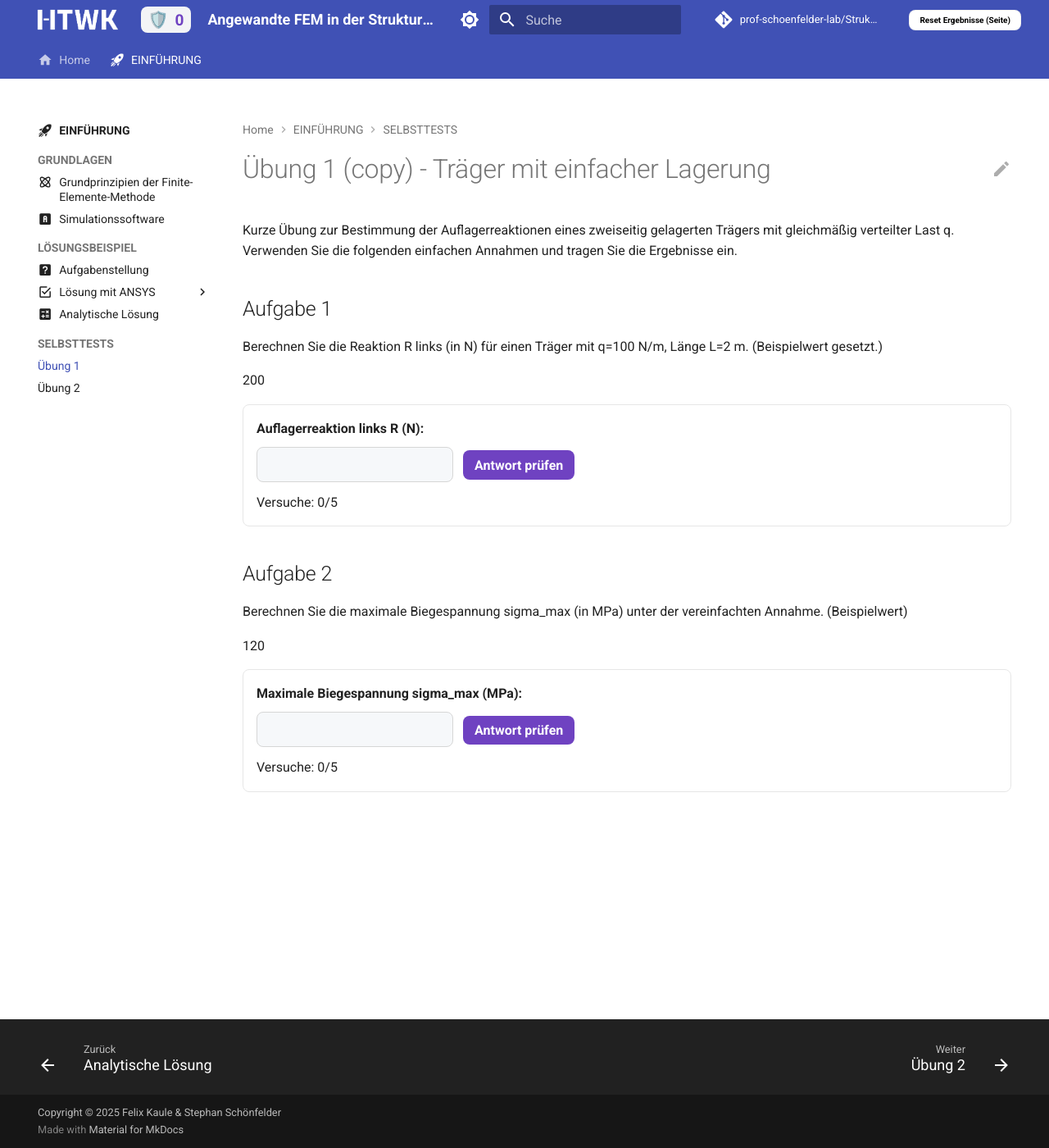
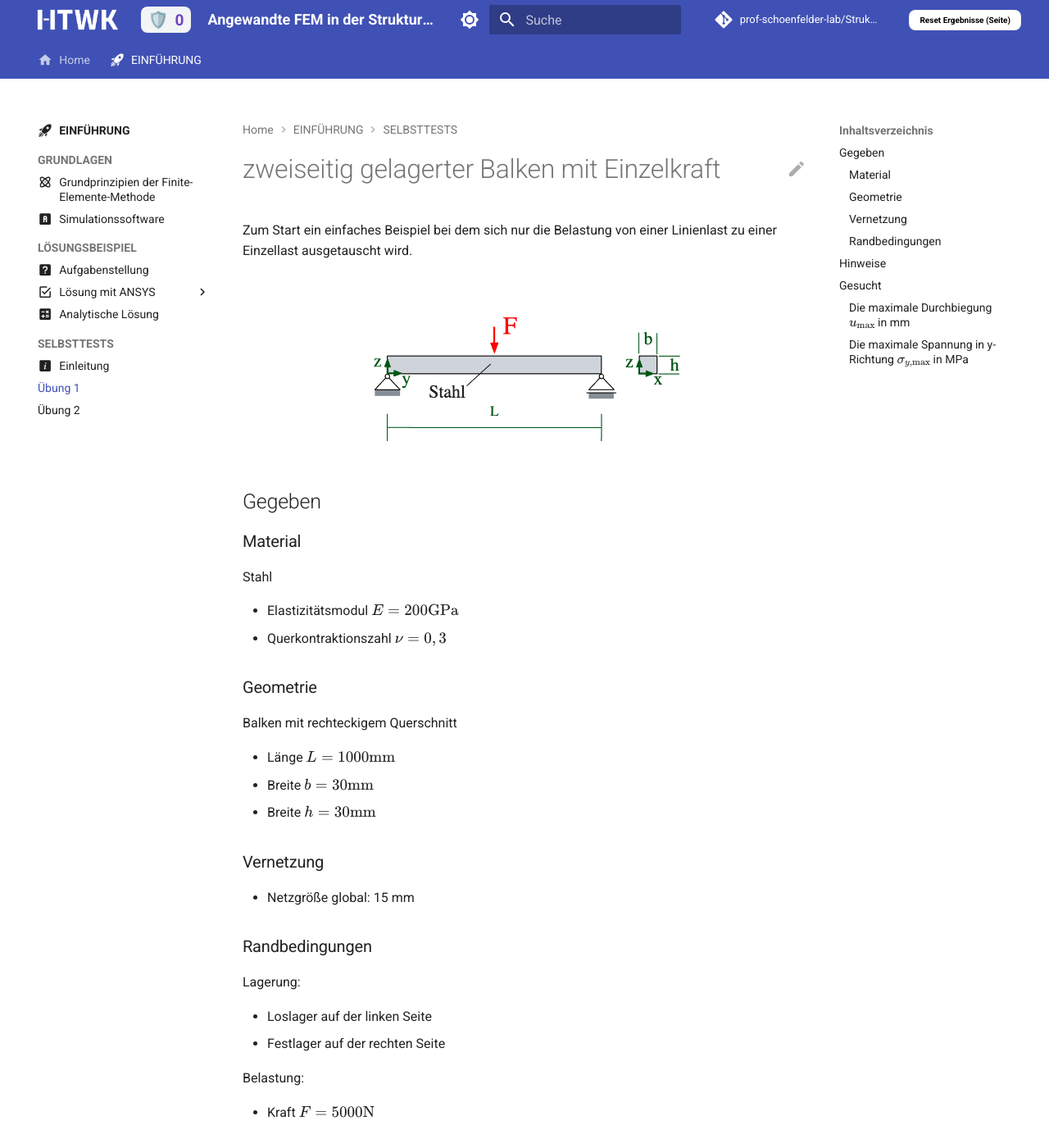
Before and after one commit to prof-schoenfelder-lab/Strukturmechanik, an MkDocs documentation site: the page built from docs/P1_Einfuehrung/03_Selbsttests/Uebung-1.md, in a window 1280 px wide and 1400 px high. Shown: the whole window at 82% size. Built offline with MkDocs 1.6.1 and Material for MkDocs 9.7.7, drawn with Linux system fonts in a browser that asks for light colours; comment, search, counter and statistics services are not loaded; some of the changed text lies outside the part shown.

Commit message:
CSS Inline Highlight angepasst, Navigation added, Uebung1 added

```diff
--- a/docs/P1_Einfuehrung/03_Selbsttests/Uebung-1.md
+++ b/docs/P1_Einfuehrung/03_Selbsttests/Uebung-1.md
@@ -1,27 +1,108 @@
 ---
 title: Übung 3 - Träger mit einfacher Lagerung
 hide:
-  - toc
 ---
 
-# Übung 1 (copy) - Träger mit einfacher Lagerung
+# zweiseitig gelagerter Balken mit Einzelkraft
 
-Kurze Übung zur Bestimmung der Auflagerreaktionen eines zweiseitig gelagerten Trägers mit gleichmäßig verteilter Last q. Verwenden Sie die folgenden einfachen Annahmen und tragen Sie die Ergebnisse ein.
+Zum Start ein einfaches Beispiel bei dem sich nur die Belastung von einer Linienlast zu einer Einzellast ausgetauscht wird.
 
-## Aufgabe 1
+<figure style="text-align:center;">
+  <img src="../images/Uebung-01.png" alt="Aufgabenstellung Übung 1" width="400" class="no-lightbox">
+</figure>
 
-Berechnen Sie die Reaktion R links (in N) für einen Träger mit q=100 N/m, Länge L=2 m. (Beispielwert gesetzt.)
+## Gegeben
 
-200
-<div class="numeric-question" data-answer="200" data-tolerance="5" data-points="5" data-attempts="5"  data-hints="Summe der vertikalen Kräfte muss Null sein|Symmetrie nutzen">
-  <p>Auflagerreaktion links R (N):</p>
+### Material
+
+Stahl
+
+- Elastizitätsmodul $E=200 \mathrm{GPa}$
+- Querkontraktionszahl $\nu=0,3$
+
+### Geometrie
+
+Balken mit rechteckigem Querschnitt
+
+- Länge $L=1000 \mathrm{mm}$
+- Breite $b=30 \mathrm{mm}$
+- Breite $h=30 \mathrm{mm}$
+
+### Vernetzung
+
+- Netzgröße global: 15 mm
+
+
+### Randbedingungen
+
+Lagerung:
+
+- Loslager auf der linken Seite
+- Festlager auf der rechten Seite
+
+Belastung:
+
+- Kraft $F=5000 \mathrm{N}$
+
+## Hinweise
+
+<div class="steps" markdown="1">
+
+  <div class="step">
+    <p class="step-title" role="heading" aria-level="2">Analyse duplizieren</p>
+    <p>Im Workbench Projektmenü auf das Dreieck der bereits vorhandenen Analyse <code>klicken</code> und <code>Duplicate</code> auswählen</p>
+    <figure style="text-align:center;">
+    <img src="../images/Analyse_duplizieren.png" alt="Aufgabenstellung" width="300" class="no-lightbox">
+    </figure>
+  </div>
+
+  <div class="step">
+    <p class="step-title" role="heading" aria-level="2">Analyse umbennen und Geometrie in SpaceClaim öffnen</p>
+    <p>Analyse durch Doppelklick auf Namen ändern und mit <code>Rechtsklick</code> auf <code>Geometry</code> und <code>Edit Geometry in SpaceClaim...</code> auswählen</p>
+    <figure style="text-align:center;">
+    <img src="../images/Analyse_duplizieren2.png" alt="Aufgabenstellung" width="300" class="no-lightbox">
+    </figure>
+  </div>
+
+  <div class="step">
+    <p class="step-title" role="heading" aria-level="2">In SpaceClaim: Split-Tool auswählen</p>
+    <p>Auf den Reiter <code>Design</code> klicken und <code>Split</code> auswählen</p>
+    <figure style="text-align:center;">
+    <img src="../images/Kante_erzeugen1.png" alt="Split Tool" width="500" class="no-lightbox">
+    </figure>
+  </div>
+
+  <div class="step">
+    <p class="step-title" role="heading" aria-level="2">In SpaceClaim: Fläche in der Mitte teilen</p>
+    <p>Obere Fläche <code>anklicken</code> und Mauszeiger auf Kante <code>bewegen</code> (nicht klicken) und mit <code>TAB</code> zur Prozentanzeige wechseln. Anschließend <code>50</code> eingeben und mit <code>ENTER</code> bestätigen.</p>
+    <figure style="text-align:center;">
+    <img src="../images/Kante_erzeugen2.png" alt="Fläche halbieren" width="400" class="no-lightbox">
+    </figure>
+  </div>
+
+  <div class="step">
+    <p class="step-title" role="heading" aria-level="2">Im Projektmenü: Geometrie neu reinladen und Mechanical öffnen</p>
+    <p><code>Rechtsklick</code> auf <code>Model</code> und anschließend auf <code>Update</code> und dann auf <code>Edit...</code> klicken.</p>
+    <figure style="text-align:center;">
+    <img src="../images/Geometrie_updaten.png" alt="Fläche halbieren" width="300" class="no-lightbox">
+    </figure>
+  </div>
+
+  <div class="step">
+    <p class="step-title" role="heading" aria-level="2">Im Mechanical: Alte Flächenlast löschen</p>
+    <p><code>Im Strukturbaum Rechtsklick</code> auf <code>Force (alte Flächenlast)</code> und anschließend auf <code>Delete</code> klicken.</p>
+  </div>
+
 </div>
 
-## Aufgabe 2
+## Gesucht
 
-Berechnen Sie die maximale Biegespannung sigma_max (in MPa) unter der vereinfachten Annahme. (Beispielwert)
+### Die maximale Durchbiegung $u_{\max }$ in mm
 
-120
-<div class="numeric-question" data-answer="120" data-tolerance="5" data-points="5" data-attempts="5"  data-hints="E-Modul wird nicht benötigt für dieses vereinfachte Beispiel|Nutze bekannte Formeln für Biegung">
-  <p>Maximale Biegespannung sigma_max (MPa):</p>
+<div class="numeric-question" data-answer="7.378" data-tolerance="0.1" data-points="5" data-attempts="5"  data-hints="Einheit auf mm gewechselt? Kraft auf -5000N in z-Richtung auf der Kante?">
 </div>
+
+### Die maximale Spannung in y-Richtung $\sigma_{y, \max }$ in MPa
+
+<div class="numeric-question" data-answer="275.03" data-tolerance="0.5" data-points="5" data-attempts="5"  data-hints="Einheit auf mm gewechselt? Kraft auf -5000N in z-Richtung auf der Kante?">
+</div>
--- a/docs/styles/overrides.css
+++ b/docs/styles/overrides.css
@@ -1,18 +1,23 @@
 /* Global overrides for tutorial player defaults */
-:root{
-  --tp-fixed-height:700px; /* default player height (can be overridden per-embed) */
-  --tp-pill-min-height:48px; /* baseline pill height */
+:root {
+  --tp-fixed-height: 700px;
+  /* default player height (can be overridden per-embed) */
+  --tp-pill-min-height: 48px;
+  /* baseline pill height */
 }
 
 /* Example helper: smaller global player if you want site-wide compact players */
-.site-wide-compact { --tp-fixed-height:900px }
+.site-wide-compact {
+  --tp-fixed-height: 900px
+}
 
 /* Make embeds centered by default. Control width with --tp-max-width or inline width. */
-.tutorial-embed{
-  display:block;
-  width:100%;
-  max-width:var(--tp-max-width,900px);
-  margin:0 auto 18px auto; /* centered with a little bottom gap */
+.tutorial-embed {
+  display: block;
+  width: 100%;
+  max-width: var(--tp-max-width, 900px);
+  margin: 0 auto 18px auto;
+  /* centered with a little bottom gap */
 }
 
 /* Example: per-embed override
@@ -20,11 +25,45 @@
 */
 
 /* Deaktiviert die Einklappbarkeit der Navigation */
-.md-nav__item--nested > input {
+.md-nav__item--nested>input {
   display: none;
 }
 
 /* Stellt sicher, dass alle Navigationselemente sichtbar sind */
-.md-nav__item--nested > .md-nav__list {
+.md-nav__item--nested>.md-nav__list {
   display: block;
 }
+
+/* Global inline-code style: match the visual appearance used inside .step (pill-like) */
+:root {
+  --inline-code-bg: rgba(47, 106, 246, .10);
+  --inline-code-border: rgba(47, 106, 246, .22);
+  --inline-code-color: #1a3ba8;
+  --inline-code-radius: 6px;
+  --inline-code-pad-y: .12em;
+  --inline-code-pad-x: .40em;
+}
+
+/* Apply to inline <code> inside the rendered Markdown content (but not code blocks in <pre>) */
+.md-typeset :not(pre)>code,
+.md-content :not(pre)>code {
+  background: var(--inline-code-bg);
+  color: var(--inline-code-color);
+  padding: var(--inline-code-pad-y) var(--inline-code-pad-x);
+  border: 1px solid var(--inline-code-border);
+  border-radius: var(--inline-code-radius);
+  font: 0.95em/1.25 ui-monospace, SFMono-Regular, Menlo, Monaco, Consolas, "Liberation Mono", monospace;
+  white-space: normal;
+  /* allow wrapping */
+  word-break: break-word;
+}
+
+/* Keep code blocks unaffected */
+.md-typeset pre>code,
+.md-content pre>code {
+  background: transparent;
+  border: 0;
+  padding: 0;
+  color: inherit;
+  white-space: pre;
+}
--- a/mkdocs.yml
+++ b/mkdocs.yml
@@ -104,11 +104,13 @@
               - Geometrie: P1_Einfuehrung/02_Loesungsbeispiele/zweiseitig-gelagerter-balken/losung-mit-ansys/geometrie.md
               - Materialzuordnung: P1_Einfuehrung/02_Loesungsbeispiele/zweiseitig-gelagerter-balken/losung-mit-ansys/materialzuordnung.md
               - Vernetzung: P1_Einfuehrung/02_Loesungsbeispiele/zweiseitig-gelagerter-balken/losung-mit-ansys/vernetzung.md
+              - Navigation: P1_Einfuehrung/02_Loesungsbeispiele/zweiseitig-gelagerter-balken/losung-mit-ansys/navigation.md
               - Lagerung: P1_Einfuehrung/02_Loesungsbeispiele/zweiseitig-gelagerter-balken/losung-mit-ansys/lagerung.md
               - Belastung: P1_Einfuehrung/02_Loesungsbeispiele/zweiseitig-gelagerter-balken/losung-mit-ansys/belastung.md
               - Gleichungssystem lösen: P1_Einfuehrung/02_Loesungsbeispiele/zweiseitig-gelagerter-balken/losung-mit-ansys/gleichungssystem-losen.md
               - Gesuchte Werte bestimmen: P1_Einfuehrung/02_Loesungsbeispiele/zweiseitig-gelagerter-balken/losung-mit-ansys/gesuchte-werte-bestimmen.md
           - Analytische Lösung: P1_Einfuehrung/02_Loesungsbeispiele/zweiseitig-gelagerter-balken/analytische-loesung.md
       - SELBSTTESTS:
+          - Einleitung: P1_Einfuehrung/03_Selbsttests/Einleitung.md
           - Übung 1: P1_Einfuehrung/03_Selbsttests/Uebung-1.md
           - Übung 2: P1_Einfuehrung/03_Selbsttests/Uebung-2.md
```
Also changed, not shown: docs/P1_Einfuehrung/02_Loesungsbeispiele/zweiseitig-gelagerter-balken/Aufgabenstellung.md (+2 -2 lines), docs/P1_Einfuehrung/02_Loesungsbeispiele/zweiseitig-gelagerter-balken/analytische-loesung.md (+3 -3 lines), docs/P1_Einfuehrung/02_Loesungsbeispiele/zweiseitig-gelagerter-balken/losung-mit-ansys/navigation.md (added, +43 -0 lines), docs/P1_Einfuehrung/03_Selbsttests/Einleitung.md (added, +17 -0 lines), docs/P1_Einfuehrung/02_Loesungsbeispiele/zweiseitig-gelagerter-balken/images/Aufgabenstellung.png, docs/P1_Einfuehrung/02_Loesungsbeispiele/zweiseitig-gelagerter-balken/images/Move.gif (added), docs/P1_Einfuehrung/02_Loesungsbeispiele/zweiseitig-gelagerter-balken/images/Rotate.gif (added), docs/P1_Einfuehrung/02_Loesungsbeispiele/zweiseitig-gelagerter-balken/images/Zoom.gif (added), docs/P1_Einfuehrung/02_Loesungsbeispiele/zweiseitig-gelagerter-balken/images/pan_mode.png (added), docs/P1_Einfuehrung/03_Selbsttests/images/Analyse_duplizieren.png (added), docs/P1_Einfuehrung/03_Selbsttests/images/Analyse_duplizieren2.png (added), docs/P1_Einfuehrung/03_Selbsttests/images/Geometrie_updaten.png (added), docs/P1_Einfuehrung/03_Selbsttests/images/Kante_erzeugen1.png (added), docs/P1_Einfuehrung/03_Selbsttests/images/Kante_erzeugen2.png (added), 1 more files, 2 other files.
